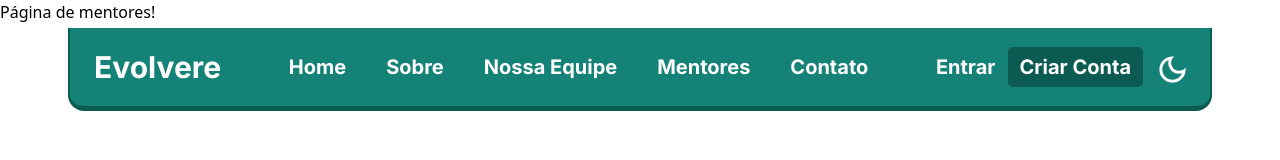
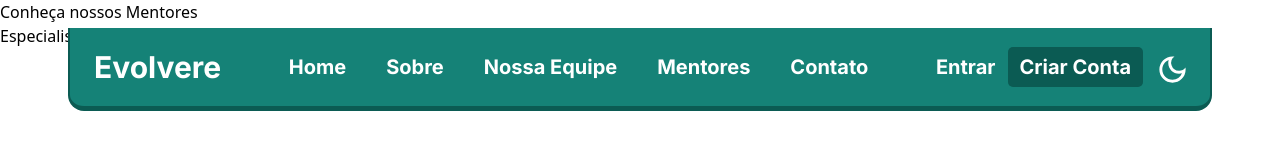
Before and after one commit to BSM-Global-Solution/evolvere, a React (Vite) app: page /mentores in a window 1280 px wide. Shown: the top 160 px of the page. Built offline with nearby package versions, Linux system fonts and the light colour scheme; a web font is replaced by a local one.

Commit message:
feat(Mentores): criado mentoresData.ts e CardMentores para armazenamento e  manipulação dos dados de cada mentor, e atualizado conteúdo da página.

```diff
--- /dev/null
+++ b/src/components/CardMentores/index.tsx
@@ -0,0 +1,17 @@
+interface MentorCardProps {
+  foto: string;
+  nome: string;
+  cargo: string;
+  descricao: string;
+}
+
+export function MentorCard({ foto, nome, cargo, descricao }: MentorCardProps) {
+  return (
+    <div >
+      <img src={foto} alt={nome} />
+      <h3>{nome} - {cargo}</h3>
+      <p>{descricao}</p>
+      <button>Ver contato</button>
+    </div>
+  );
+}
--- /dev/null
+++ b/src/data/mentoresData.ts
@@ -0,0 +1,85 @@
+export const mentores = [
+  {
+    id: 1,
+    nome: "Laura Mendes",
+    cargo: "Designer",
+    descricao: "Especialista em UX Desing, Laura ajuda a desenvolver o senso estético, criatividade e técnicas essenciais para criar projetos profissionais.",
+    foto: "https://res.cloudinary.com/dt26mfzpw/image/upload/v1763861096/mentora-designer_sc77uc.jpg"
+  },
+  {
+    id: 2,
+    nome: "Ricardo Santos",
+    cargo: "Advogado",
+    descricao: "Advogado com foco em direito civil, compartilha experiência, visão crítica e orientação clara para quem deseja seguir na área jurídica.",
+    foto: "https://res.cloudinary.com/dt26mfzpw/image/upload/v1763861096/mentor-advogado_o1pb5r.jpg"
+  },
+  {
+    id: 3,
+    nome: "Silvana Costa",
+    cargo: "Médica",
+    descricao: "Médica dedicada e apaixonada por ensinar, guiar pessoas trazendo clareza sobre rotina, estudos e especializações.",
+    foto: "https://res.cloudinary.com/dt26mfzpw/image/upload/v1763861098/mentora-medica_s9cd1l.jpg"
+  },
+  {
+    id: 4,
+    nome: "Bianca Oliveira",
+    cargo: "Professora",
+    descricao: "Professora de pedagogia que orienta estudantes com educação, criatividade e desenvolvimento humano.",
+    foto: "https://res.cloudinary.com/dt26mfzpw/image/upload/v1763861099/mentora-professora_ddnrvp.jpg"
+  },
+  {
+    id: 5,
+    nome: "Marcos Silva",
+    cargo: "Pintor",
+    descricao: "Artista visual e pintor contemporâneo, inspira quem quer explorar o mundo artístico, técnicas tradicionais e expressão criativa.",
+    foto: "https://res.cloudinary.com/dt26mfzpw/image/upload/v1763861095/mentor-pintor_fijg93.jpg"
+  },
+  {
+    id: 6,
+    nome: "Felipe Andrade",
+    cargo: "Técnico em TI",
+    descricao: "Especialista em redes e infraestrutura, explica de forma simples e prática como funciona o universo da tecnologia.",
+    foto: "https://res.cloudinary.com/dt26mfzpw/image/upload/v1763861095/mentor-tecnico-ti_d6xya9.png"
+  },
+  {
+    id: 7,
+    nome: "Samuel Ribeiro",
+    cargo: "Analista",
+    descricao: "Ama análise e modelagem de dados, guia quem deseja entrar no mundo da Inteligência Artificial e Machine Learning, explicando conceitos de forma prática.",
+    foto: "https://res.cloudinary.com/dt26mfzpw/image/upload/v1763861095/mentor-cientista-de-dados_xbz7dg.jpg"
+  },
+  {
+    id: 8,
+    nome: "Roberto Lima",
+    cargo: "Engenheiro",
+    descricao: "Com experiência em obras, infraestrutura e planejamento urbano, orienta estudantes e jovens profissionais sobre carreira, rotina e desafios da área.",
+    foto: "https://res.cloudinary.com/dt26mfzpw/image/upload/v1763861095/mentor-engenheiro-civil_aacagt.jpg"
+  },
+  {
+    id: 9,
+    nome: "Carla Ramos",
+    cargo: "Jornalista",
+    descricao: "Especialista em comunicação e reportagem. Ajuda iniciantes a desenvolver escrita, técnicas de entrevista e visão crítica para o mundo jornalístico.",
+    foto: "https://res.cloudinary.com/dt26mfzpw/image/upload/v1763861096/mentora-jornalista_uqrxad.jpg"
+  },
+  {
+    id: 10,
+    nome: "John Ferreira",
+    cargo: "Empreendedor",
+    descricao: "Compartilha estratégias de negócios, validação de ideias e mentalidade empreendedora para quem quer tirar projetos do papel.",
+    foto: "https://res.cloudinary.com/dt26mfzpw/image/upload/v1763861095/mentor-empreendedor_xbjloi.jpgg"
+  },{
+    id: 11,
+    nome: "Juliana Prado",
+    cargo: "Musicista",
+    descricao: "Especialista em redes e infraestrutura, explica de forma simples e prática como funciona o universo da tecnologia.",
+    foto: "https://res.cloudinary.com/dt26mfzpw/image/upload/v1763861098/mentora-musicista_nldjvq.jpg"
+  },
+  {
+    id: 12,
+    nome: "Vinícius Amaral",
+    cargo: "Psicólogo",
+    descricao: "Especialista em psicologia comportamental, ajuda pessoas a entenderem o campo da saúde mental e habilidades socioemocionais.",
+    foto: "https://res.cloudinary.com/dt26mfzpw/image/upload/v1763861095/mentor-psicologo_qznusc.jpg"
+  },
+];
--- a/src/routes/Mentores/index.tsx
+++ b/src/routes/Mentores/index.tsx
@@ -1,7 +1,9 @@
 export default function Mentores() {
+
     return (
         <section>
-            <h1>Página de mentores!</h1>
+            <h1>Conheça nossos Mentores</h1>
+            <p>Especialistas prontos para orientar você em sua jornada.</p>
         </section>
     )
 }
```
